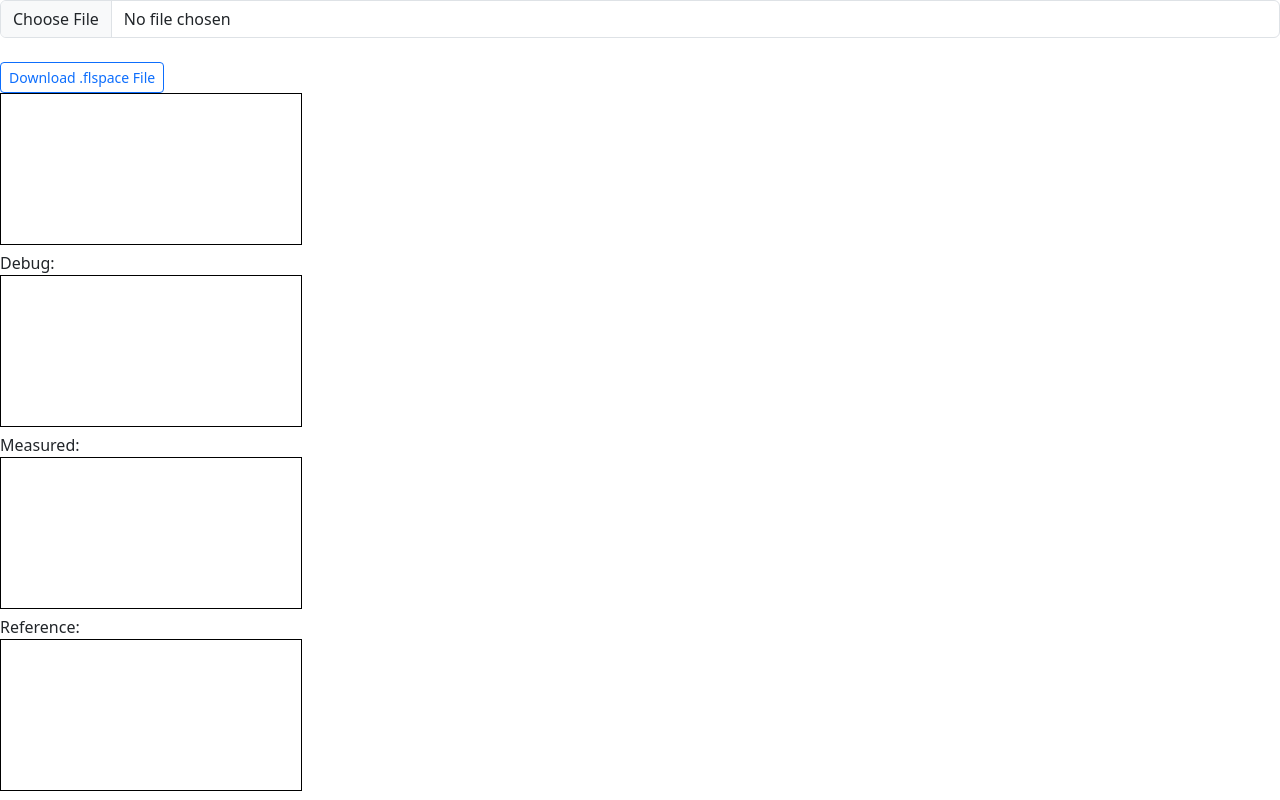
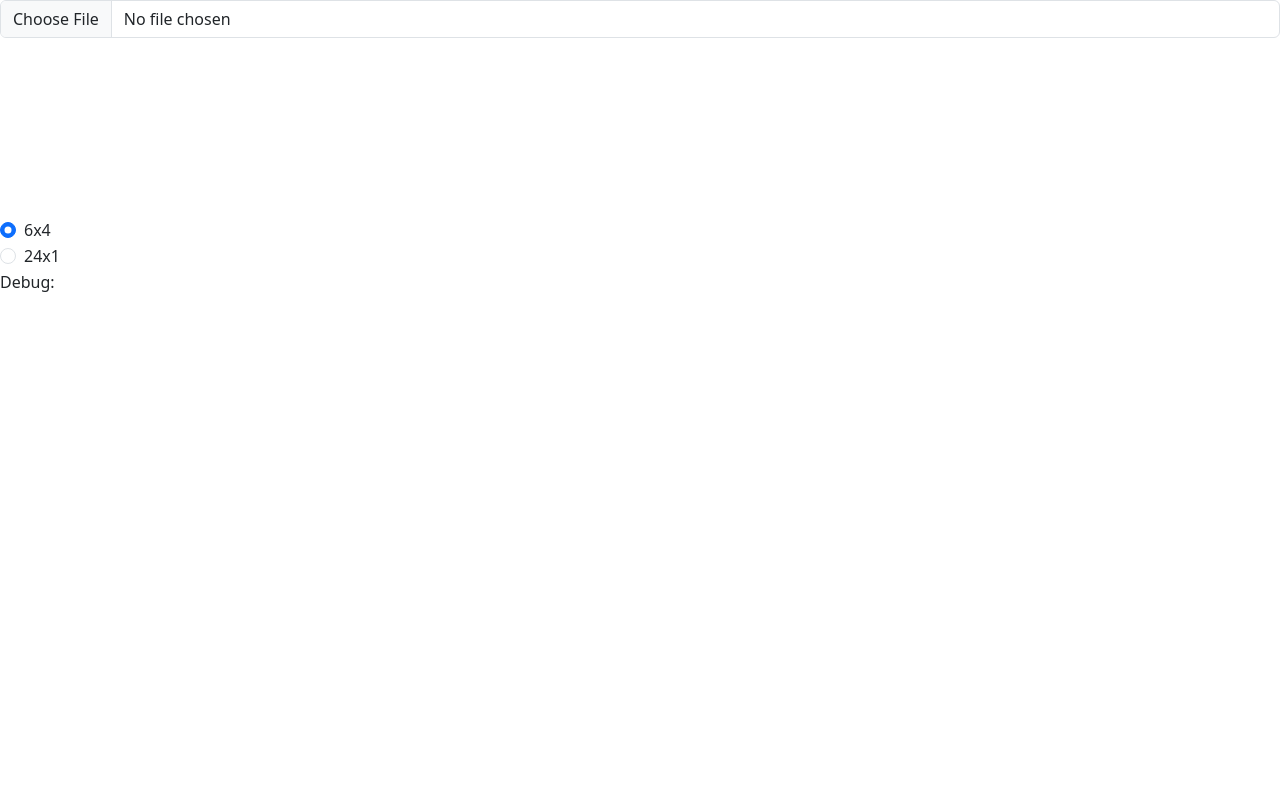
Before and after one commit to hrueger/camera-characterizer, a SvelteKit app: page / in a window 1280 px wide. Shown: the top 800 px of the page. Built offline with nearby package versions, Linux system fonts and the light colour scheme.

Commit message:
feat(ui): cc drawing modes (6x4 and 24x1)

```diff
--- a/src/lib/canvas.ts
+++ b/src/lib/canvas.ts
@@ -44,11 +44,13 @@ export function logCanvasPixelPosition(event: MouseEvent) {
     console.log(`Canvas pixel position: (${x}, ${y})`);
 }
 
-export function drawCCCanvas(canvasId: string, matrix: Matrix) {
+export type CCDrawingMode = "6x4" | "24x1";
+
+export function drawCCCanvas(canvasId: string, matrix: Matrix, ccDrawingMode: CCDrawingMode) {
     const squareWidth = 100;
     const squareHeight = 100;
-    const squaresX = 6;
-    const squaresY = 4;
+    const squaresX = ccDrawingMode == "6x4" ? 6 : 24;
+    const squaresY = ccDrawingMode == "6x4" ? 4 : 1;
     const canvas = document.getElementById(canvasId) as HTMLCanvasElement;
     const ctx = canvas.getContext("2d");
     if (!ctx) {
--- a/src/lib/index.ts
+++ b/src/lib/index.ts
@@ -184,11 +184,11 @@ export async function processImageFile(file: File) {
 
     console.log("Template rendered:", renderedTemplate);
 
-    drawCCCanvas("ccMeasured", ccMeasured);
-    drawCCCanvas("ccReference", ccRef);
-    drawCCCanvas("ccResult", ccMeasured.mmul(M));
-
+    const ccCalculated = ccMeasured.mmul(M);
     return {
         renderedTemplate,
+        ccMeasured,
+        ccRef,
+        ccCalculated,
     };
 }
--- a/src/routes/+page.svelte
+++ b/src/routes/+page.svelte
@@ -2,11 +2,12 @@
     import { onMount } from "svelte";
     import { Matrix } from "ml-matrix";
     import { processImageFile } from "$lib";
-    import { logCanvasPixelPosition } from "$lib/canvas";
+    import { drawCCCanvas, logCanvasPixelPosition, type CCDrawingMode } from "$lib/canvas";
     import { downloadFLSpace } from "$lib/flspace";
 
     let imageFile: File | null = null;
-    let renderedTemplate = "";
+
+    let result: Awaited<ReturnType<typeof processImageFile>> | undefined;
 
     onMount(() => {
         const fileInput = document.getElementById("fileInput") as HTMLInputElement;
@@ -15,32 +16,56 @@
             if (!files || files.length === 0) return;
             imageFile = files[0];
             working = true;
-            ({ renderedTemplate } = await processImageFile(imageFile));
+            result = await processImageFile(imageFile);
+            drawCCs();
             working = false;
         });
     });
 
+    function drawCCs() {
+        if (!result) return;
+        drawCCCanvas("ccMeasured", result.ccMeasured, ccDrawingMode);
+        drawCCCanvas("ccReference", result.ccRef, ccDrawingMode);
+        drawCCCanvas("ccResult", result.ccCalculated, ccDrawingMode);
+    }
+
     let working = false;
+
+    let ccDrawingMode: CCDrawingMode = "6x4";
+
+    function required<T>(t: T | undefined) {
+        return t as T;
+    }
 </script>
 
 <input id="fileInput" class="form-control" type="file" accept=".dng,.DNG,.raw,.RAW,.nef,.NEF,.cr2,.CR2,.arw,.ARW,.tiff,.TIFF,.tif,.TIF" /><br />
 {#if working}
     <p>Processing image...</p>
 {/if}
-<button class="btn btn-outline-primary btn-sm" on:click={() => downloadFLSpace({ renderedTemplate })}>Download .flspace File</button><br />
+{#if result}
+    <button class="btn btn-outline-primary btn-sm" on:click={() => downloadFLSpace({ renderedTemplate: required(result).renderedTemplate })}>Download .flspace File</button><br />
+{/if}
 <canvas id="imageDebayered" on:click={logCanvasPixelPosition} /><br />
+
+<div class="form-check">
+    <input class="form-check-input" type="radio" id="ccDrawingMode6x4" name="ccDrawingMode6x4" bind:group={ccDrawingMode} value="6x4" on:change={drawCCs} />
+    <label class="form-check-label" for="ccDrawingMode6x4"> 6x4 </label>
+</div>
+<div class="form-check">
+    <input class="form-check-input" type="radio" id="ccDrawingMode24x1" name="ccDrawingMode24x1" bind:group={ccDrawingMode} value="24x1" on:change={drawCCs} />
+    <label class="form-check-label" for="ccDrawingMode24x1"> 24x1 </label>
+</div>
+
 Debug:<br />
-<canvas id="measuredDebug" /><br />
-Measured:<br />
-<canvas id="ccMeasured" /><br />
-Reference:<br />
-<canvas id="ccReference" /><br />
-Result:<br />
-<canvas id="ccResult" />
+<canvas id="measuredDebug" />
+<div class="d-flex flex-column">
+    <canvas id="ccMeasured" />
+    <canvas id="ccReference" />
+    <canvas id="ccResult" />
+</div>
 
 <style>
     canvas {
-        border: 1px solid black;
         max-height: 100vh;
         max-width: 100%;
     }
```
